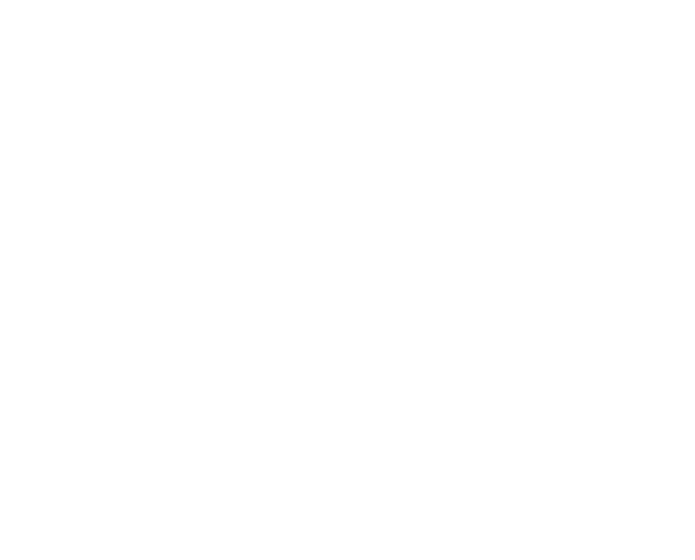
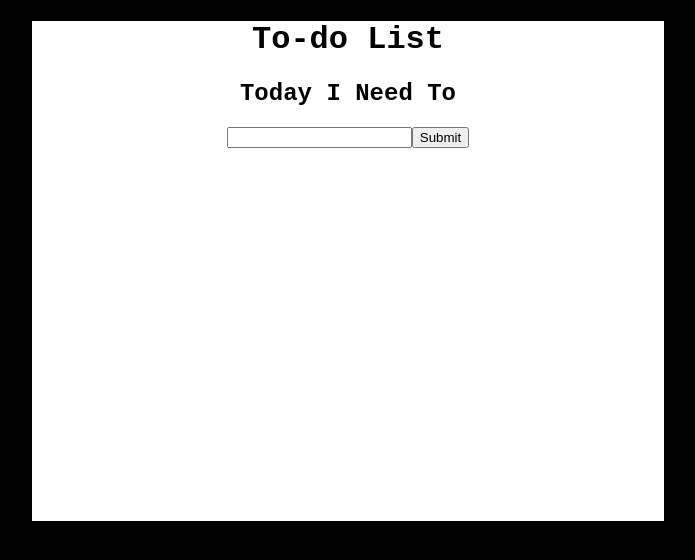
Before and after one commit to dts-kominfo-rea2b/challenge-08-harrykuskus, a website: page index.html in a window 1280 px wide. Shown: the whole page, without its empty margins (292-987 px from the left). Drawn offline with Linux system fonts and the light colour scheme.

Commit message:
Update sintax

```diff
--- a/index.html
+++ b/index.html
@@ -5,37 +5,83 @@
     <meta http-equiv="X-UA-Compatible" content="IE=edge" />
     <meta name="viewport" content="width=device-width, initial-scale=1.0" />
     <title>Challenge - DOM</title>
+    <style>
+      body {
+        font-family: "Courier New", Courier, monospace;
+        background-color: black;
+        justify-content: center;
+      }
+
+      div#app {
+        height: 500px;
+        background-color: white;
+        width: 50%;
+        margin: auto;
+      }
+
+      h1,
+      h2 {
+        text-align: center;
+      }
+
+      section.fs {
+        display: flex;
+        justify-content: center;
+      }
+
+      #todo-output {
+        text-align: left;
+      }
+    </style>
   </head>
   <body>
     <div id="app">
       <!-- TODO: Buatlah sebuah header dengan id todo-title -->
+      <h1 id="todo-title">To-do List</h1>
       <!-- TODO: Buatlah sebuah subtitle dengan id todo-subtitle -->
+      <h2 id="todo-subtitle">Today I Need To</h2>
 
       <!-- Section: input -->
-      <!-- TODO: Buatlah sebuah input bertipe text dengan id todo-input -->
-      <!-- TODO: Buatlah sebuah button dengan id todo-submit -->
+      <section class="fs">
+        <!-- TODO: Buatlah sebuah input bertipe text dengan id todo-input -->
+        <input id="todo-input" />
+        <!-- TODO: Buatlah sebuah button dengan id todo-submit -->
+        <button id="todo-submit">Submit</button>
+      </section>
 
       <!-- Section output -->
-      <!-- TODO: Buatlah sebuah <ul> dengan id todo-output -->
+      <section>
+        <!-- TODO: Buatlah sebuah <ul> dengan id todo-output -->
+        <ul id="todo-output"></ul>
+      </section>
     </div>
 
     <!-- ! Untuk tantangan ini, script jangan diubah ke external js yah ! -->
     <script>
       // TODO: Deklarasi variable sesuai dengan kebutuhan di sini
-      let button;
-      let input;
-      let output;
+      let button = document.querySelector("#todo-submit");
+      let input = document.querySelector("#todo-input");
+      let output = document.querySelector("#todo-output");
 
       // TODO: Buatlah sebuah fungsi dengan nama fnClickHandler
       // Fungsi yang digunakan untuk menambahkan tulisan
       // Jangan ubah cara deklarasi fungsinya, cukup isi saja
-      function fnClickHandler(toDoItem) {}
+      function fnClickHandler(toDoItem) {
+        toDoItem = document.createElement("li");
+        output.appendChild(toDoItem);
+        toDoItem.textContent = input.value;
+        input.value = "";
+      }
 
       // TODO: register event onclick / addEventListener untuk button
       // akan menjalankan fungsi fnClickHandler
+      button.addEventListener("click", fnClickHandler);
 
       // TODO: register event onkeypress / addEventListener untuk input
       // sehingga saat di input ditekan enter akan menjalankan fungsi fnClickHandler juga
+      input.addEventListener("keypress", (event) =>
+        event.key === "Enter" ? fnClickHandler() : ""
+      );
     </script>
   </body>
 </html>
```
